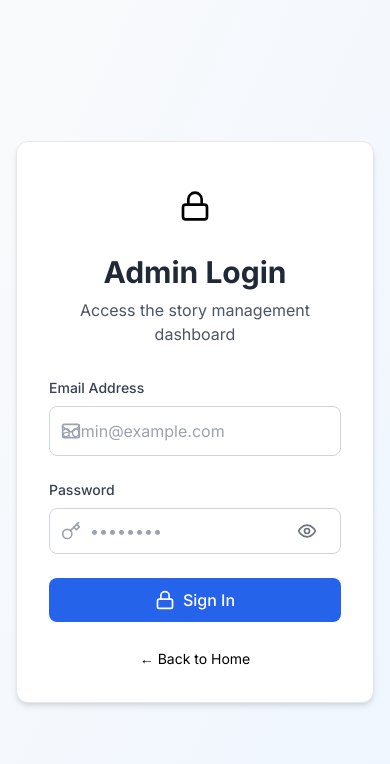
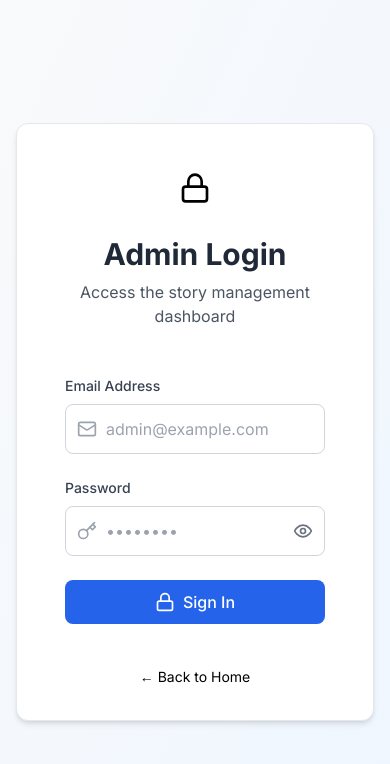
Before and after one commit to ArunKumar10905/MY-REPO-SilentStories, a React (Vite) app: page /admin/login in a window 390 px wide. Shown: the top 764 px of the page. Built offline with nearby package versions, Linux system fonts and the light colour scheme; no server answers; the HTML template or start-up script is replaced by a standard one.

Commit message:
Updated tagline and components

```diff
--- a/src/components/Header.jsx
+++ b/src/components/Header.jsx
@@ -36,7 +36,7 @@ function Header({ visitorName, onNameChange, darkMode, toggleDarkMode, isAdmin,
             {/* Admin Dashboard button - visible to everyone */}
             <Link
               to="/admin/dashboard"
-              className="flex items-center space-x-1 px-3 py-2 bg-blue-500 hover:bg-blue-600 text-white rounded-lg transition-colors"
+              className="flex items-center space-x-1 px-3 py-2 bg-blue-500 hover:bg-blue-600 text-white rounded-lg transition-colors header-admin-button"
             >
               <LayoutDashboard className="w-5 h-5" />
               <span>Admin Dashboard</span>
--- a/src/index.css
+++ b/src/index.css
@@ -157,7 +157,7 @@
   }
 
   /* Adjust form elements for better mobile experience */
-  input[type="text"], input[type="email"], input[type="date"], textarea, select {
+  input[type="text"], input[type="email"], input[type="date"], input[type="password"], textarea, select {
     font-size: 16px; /* Prevent zoom on iOS Safari */
     padding: 0.75rem;
     min-height: 44px;
@@ -183,4 +183,45 @@
     max-height: calc(100vh - 2rem);
     overflow-y: auto;
   }
+
+  /* Admin login specific mobile improvements */
+  .admin-login-form {
+    padding: 1rem;
+  }
+
+  .admin-login-form .input-field {
+    padding-left: 2.5rem; /* Account for icon */
+  }
+
+  .admin-login-form button[type="submit"] {
+    min-height: 44px;
+    width: 100%;
+  }
+
+  /* Adjust password visibility toggle */
+  .password-toggle {
+    padding: 0.75rem;
+  }
+
+  /* Header admin button mobile improvements */
+  .header-admin-button {
+    min-height: 44px;
+    padding: 0.5rem 1rem;
+    font-size: 0.875rem;
+  }
+
+  @media (max-width: 480px) {
+    .header-admin-button {
+      padding: 0.5rem 0.75rem;
+      font-size: 0.75rem;
+    }
+
+    .header-admin-button span {
+      display: none;
+    }
+
+    .header-admin-button svg {
+      margin-right: 0;
+    }
+  }
 }
--- a/src/pages/AdminLogin.jsx
+++ b/src/pages/AdminLogin.jsx
@@ -143,7 +143,7 @@ function AdminLogin({ setIsAdmin }) {
             </div>
           )}
 
-          <form onSubmit={handleSubmit} className="space-y-6">
+          <form onSubmit={handleSubmit} className="space-y-6 admin-login-form">
             <div>
               <label className="block text-sm font-medium text-gray-700 dark:text-gray-300 mb-2">
                 Email Address
@@ -186,7 +186,7 @@ function AdminLogin({ setIsAdmin }) {
                 <button
                   type="button"
                   onClick={() => setShowPassword(!showPassword)}
-                  className="absolute inset-y-0 right-0 pr-3 flex items-center"
+                  className="absolute inset-y-0 right-0 pr-3 flex items-center password-toggle"
                   disabled={firebaseStatus !== 'ok'}
                 >
                   {showPassword ? (
```
